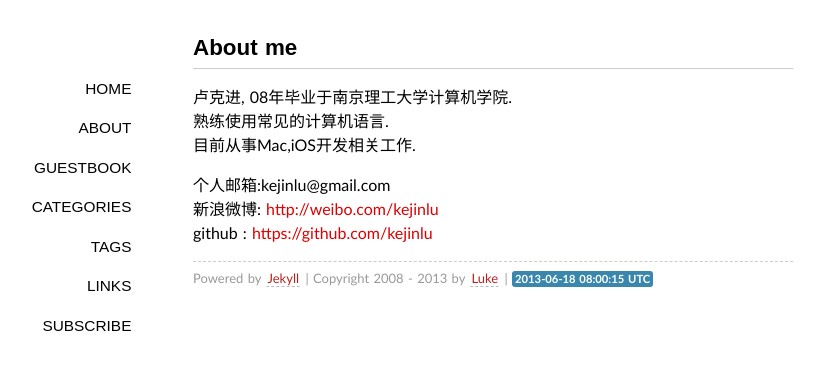
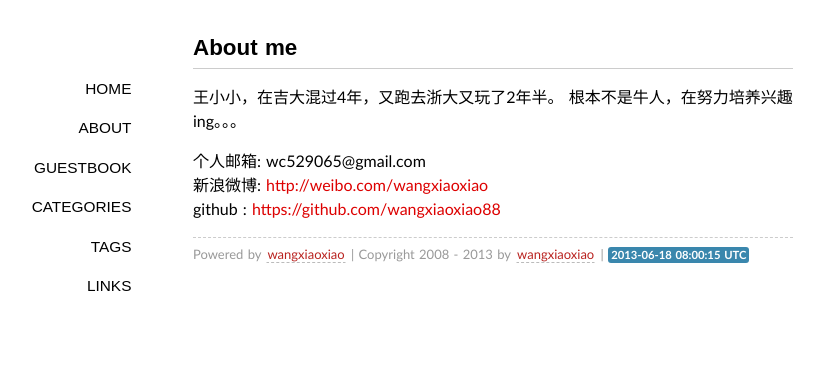
Before and after one commit to wangxiaoxiao88/wangxiaoxiao88.github.io, a Jekyll site: the page built from about/index.md, in a window 1280 px wide. Shown: the top 370 px of the page, without its empty margins (147-971 px from the left). Built offline with Jekyll 4.4.1, drawn with Linux system fonts in a browser that asks for light colours; some web fonts are replaced; Markdown is read by kramdown in place of the engine named in the settings; comment, search, counter and statistics services are not loaded.

Commit message:
变成我自己的

```diff
--- a/_config.yml
+++ b/_config.yml
@@ -1,6 +1,6 @@
 markdown: rdiscount
 permalink: /:year/:month/:title/
-url: http://geeklu.com
-author: 卢克
+url: http://wangxiaoxiao88.github.io/
+author: 王小小
 pygments: true
 paginate: 16
--- a/_layouts/default.html
+++ b/_layouts/default.html
@@ -23,7 +23,6 @@
         <span><a title="categories" class="" href="/categories/">Categories</a></span>
         <span><a title="tags" class="" href="/tags/">Tags</a></span>
         <span><a title="links" class="" href="/links/">Links</a></span>
-        <span><a title="subscribe by RSS" class="" href="/feed/">Subscribe</a></span>
         </nav>
         <article class="content">
         {{ content }}
@@ -31,7 +30,7 @@
       </div>
 
     <footer>
-        <p><small>Powered by <a href="https://github.com/mojombo/jekyll">Jekyll</a> | Copyright 2008 - {{site.time | date:"%Y"}} by <a href="http://geeklu.com/about/">Luke</a> | <span class="label label-info">{{site.time | date:"%Y-%m-%d %H:%M:%S %Z"}}</span></small></p>
+        <p><small>Powered by <a href="https://github.com/wangxiaoxiao88">wangxiaoxiao</a> | Copyright 2008 - {{site.time | date:"%Y"}} by <a href="http://wangxiaoxiao88.github.io//about/">wangxiaoxiao</a> | <span class="label label-info">{{site.time | date:"%Y-%m-%d %H:%M:%S %Z"}}</span></small></p>
     </footer>
 
     </div>
--- a/about/index.md
+++ b/about/index.md
@@ -4,10 +4,9 @@ layout: page
 comments: yes
 ---
 
-卢克进, 08年毕业于南京理工大学计算机学院.
-熟练使用常见的计算机语言.
-目前从事Mac,iOS开发相关工作.
+王小小，在吉大混过4年，又跑去浙大又玩了2年半。
+根本不是牛人，在努力培养兴趣ing。。。
 
-个人邮箱:kejinlu@gmail.com
-新浪微博: [http://weibo.com/kejinlu](http://weibo.com/kejinlu)
-github : [https://github.com/kejinlu](https://github.com/kejinlu)
+个人邮箱: wc529065@gmail.com
+新浪微博: [http://weibo.com/wangxiaoxiao](http://weibo.com/u/1624396471)
+github : [https://github.com/wangxiaoxiao88](https://github.com/wangxiaoxiao88)
--- a/index.html
+++ b/index.html
@@ -1,5 +1,5 @@
 ---
-title: Luke's Homepage
+title: Wangxiaoxiao's Homepage
 layout: page
 ---
 
```
Also changed, not shown: README.md, _posts/2013/2013-05-25-discourse-install-guide.md (line endings or trailing spaces).
